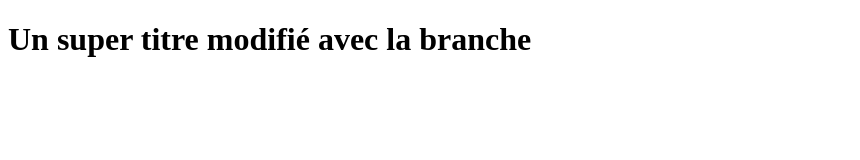
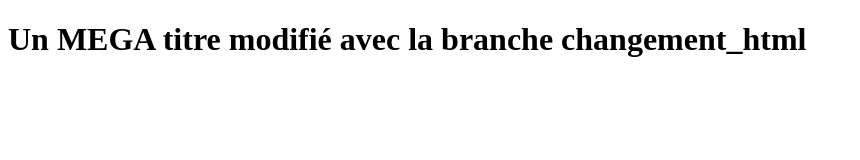
Before and after one commit to nmbodji/OpenclassroomsProject, a plain HTML site: page index.html in a window 1280 px wide. Shown: the whole page, without its empty margins (0-860 px from the left). Drawn offline with Linux system fonts and the light colour scheme.

Commit message:
changement titre

```diff
--- a/index.html
+++ b/index.html
@@ -5,6 +5,6 @@
    <link rel="stylesheet" type="text/css" href="styles.css">
 </head>
 <body>
-   <h1>Un super titre modifié avec la branche</h1>
+   <h1>Un MEGA titre modifié avec la branche changement_html</h1>
 </body>
 </html>
```
